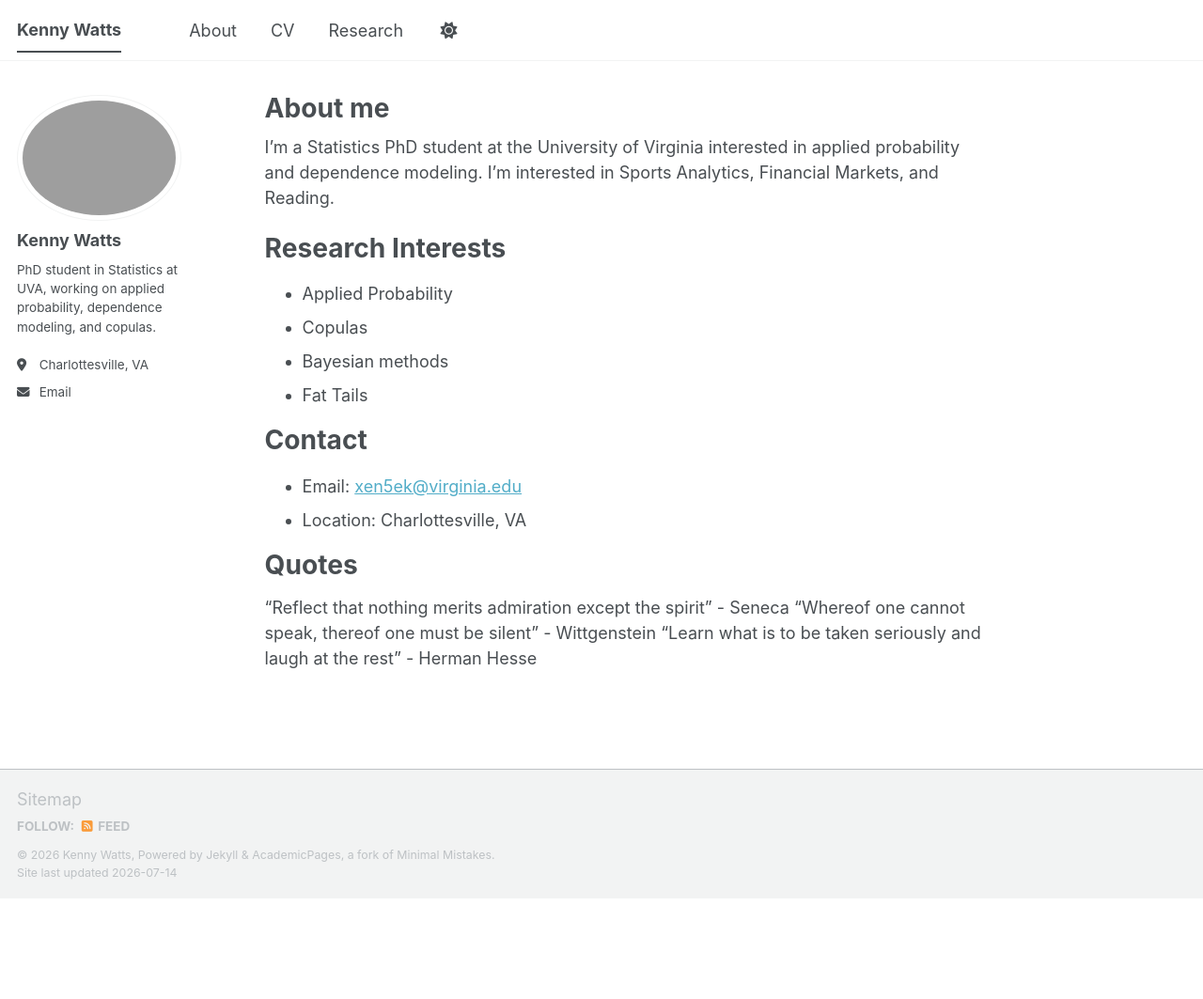
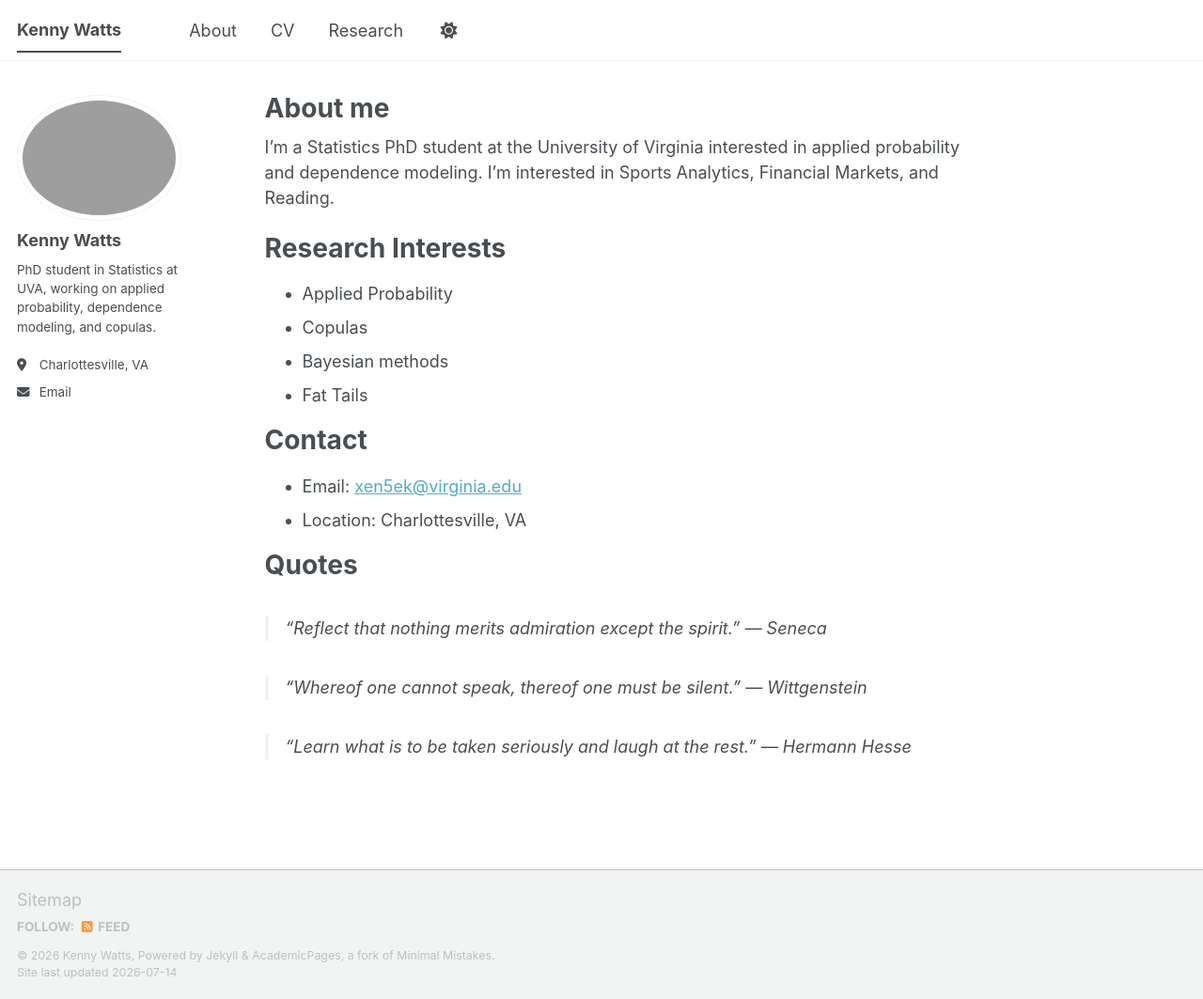
Before and after one commit to kennyws/kennywatts.github.io, a Jekyll site: the page built from _pages/about.md, in a window 1280 px wide and 1063 px high. Shown: the whole window at 94% size. Built offline with Jekyll 4.4.1, drawn with Linux system fonts in a browser that asks for light colours; a script bundle is joined from its source files by our own code; library files that are not in the unit come from our copies.

Commit message:
Update about.md

```diff
--- a/_pages/about.md
+++ b/_pages/about.md
@@ -24,6 +24,12 @@
 
 Quotes
 ======
-“Reflect that nothing merits admiration except the spirit” - Seneca
-“Whereof one cannot speak, thereof one must be silent” - Wittgenstein
-“Learn what is to be taken seriously and laugh at the rest” - Herman Hesse
+
+> "Reflect that nothing merits admiration except the spirit."
+> — Seneca
+
+> "Whereof one cannot speak, thereof one must be silent."
+> — Wittgenstein
+
+> "Learn what is to be taken seriously and laugh at the rest."
+> — Hermann Hesse
```
